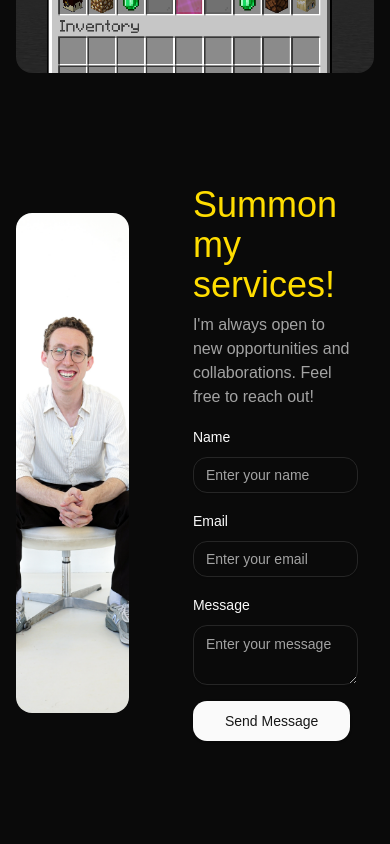
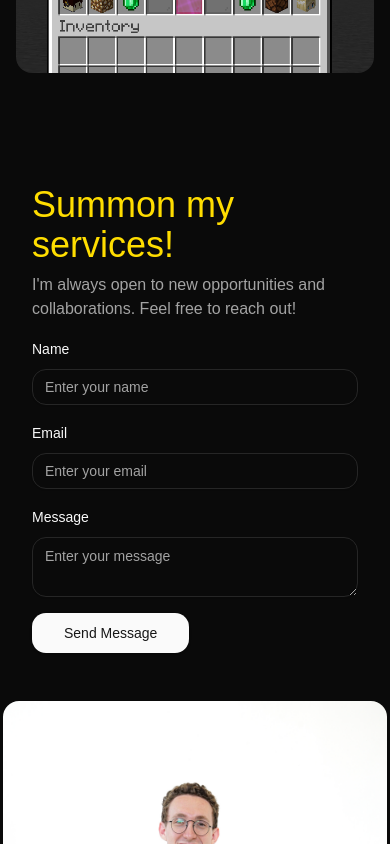
Before and after one commit to benny-conn/portfolio, a Next.js app: page / in a window 390 px wide. Shown: the part 6700-7544 px from the top of the page. Built offline with nearby package versions, Linux system fonts and the light colour scheme; a web font is replaced by a local one.

Commit message:
Update Contact.js

```diff
--- a/app/Contact.js
+++ b/app/Contact.js
@@ -9,7 +9,7 @@ import Image from "next/image"
 export default function Contact() {
   return (
     <section
-      className="w-full py-12 md:py-24 lg:py-32 items-center justify-center flex gap-12"
+      className="w-full py-12 md:py-24 lg:py-32 items-center justify-center flex md:flex-row flex-col-reverse gap-12"
       id="contact">
       <div className="relative h-[500px] w-96 rounded-lg overflow-hidden">
         <Image
```
